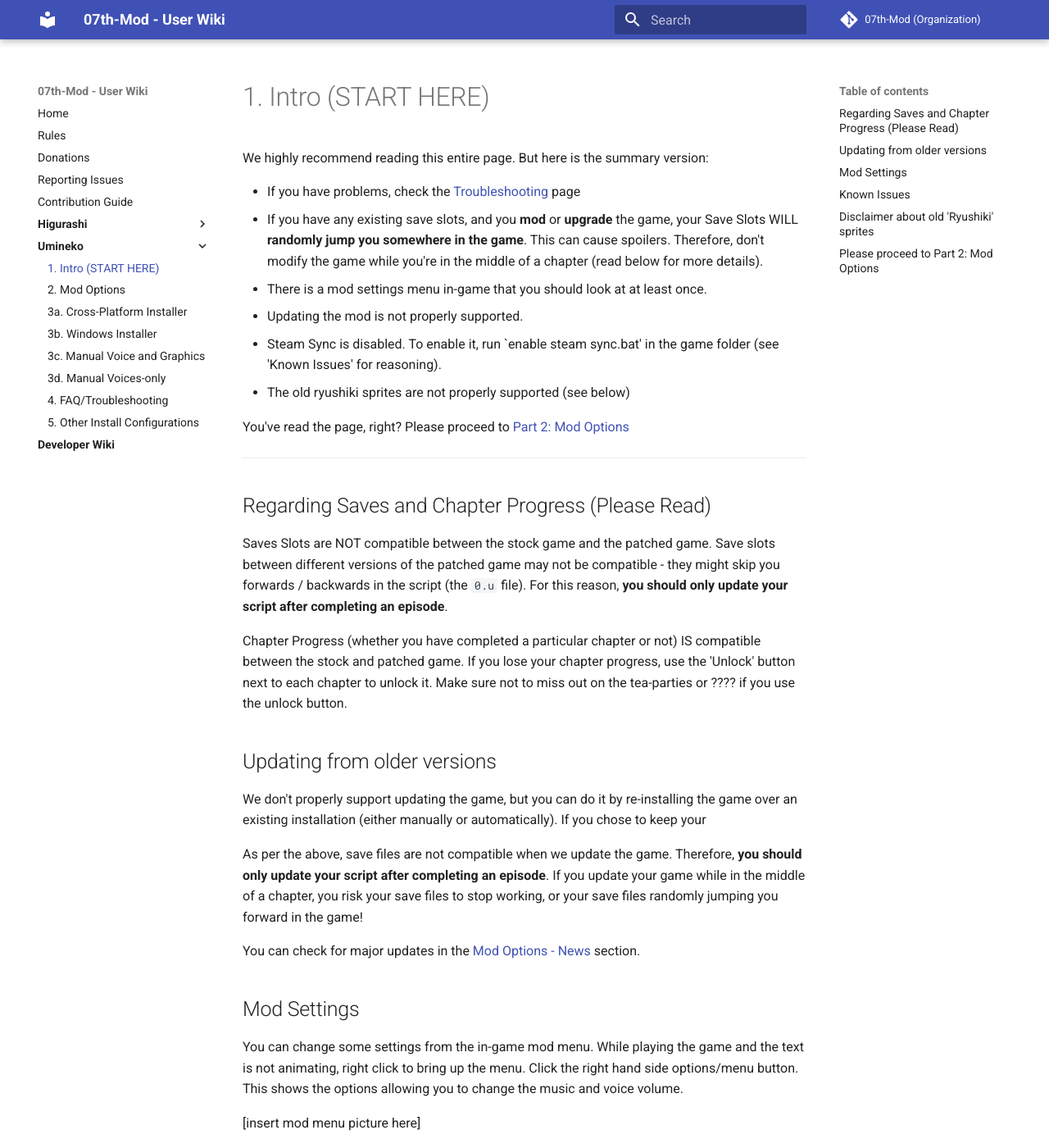
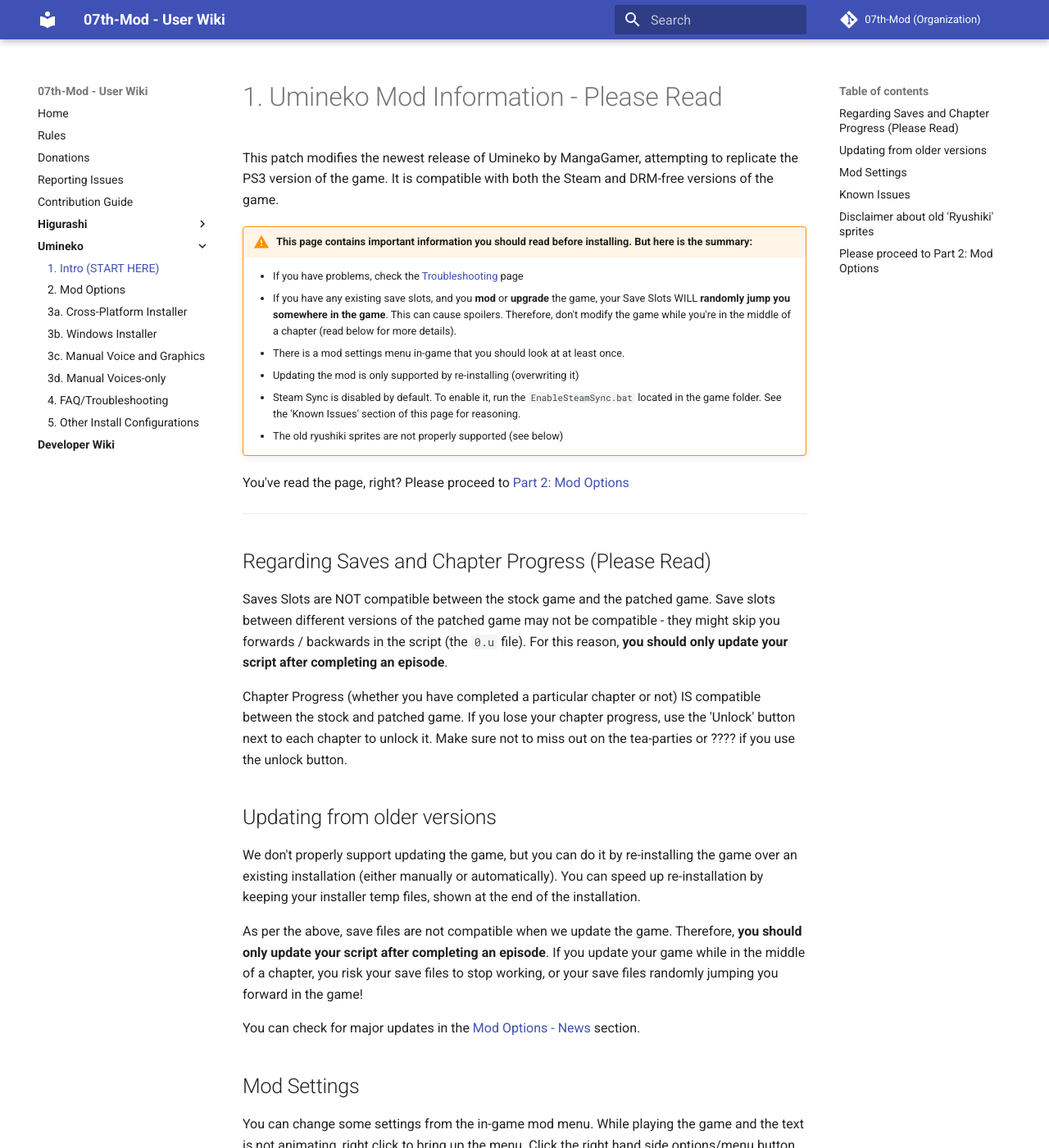
Before and after one commit to 07th-mod/wiki, an MkDocs documentation site: the page built from docs/Umineko/Umineko-Getting-started.md, in a window 1280 px wide and 1400 px high. Shown: the whole window at 82% size. Built offline with MkDocs 1.6.1 and Material for MkDocs 9.7.7, drawn with Linux system fonts in a browser that asks for light colours; some of the changed text lies outside the part shown.

Commit message:
Uminkeo - Update documentation and formatting

```diff
--- a/docs/Umineko/Umineko-Getting-started.md
+++ b/docs/Umineko/Umineko-Getting-started.md
@@ -1,11 +1,14 @@
-We highly recommend reading this entire page. But here is the summary version:
+# 1. Umineko Mod Information - Please Read
 
-- If you have problems, check the [Troubleshooting](Umineko-Part-0-TroubleShooting-and-FAQ.md) page
-- If you have any existing save slots, and you **mod** or **upgrade** the game, your Save Slots WILL **randomly jump you somewhere in the game**. This can cause spoilers. Therefore, don't modify the game while you're in the middle of a chapter (read below for more details).
-- There is a mod settings menu in-game that you should look at at least once.
-- Updating the mod is not properly supported.
-- Steam Sync is disabled. To enable it, run `enable steam sync.bat' in the game folder (see 'Known Issues' for reasoning).
-- The old ryushiki sprites are not properly supported (see below)
+This patch modifies the newest release of Umineko by MangaGamer, attempting to replicate the PS3 version of the game. It is compatible with both the Steam and DRM-free versions of the game.
+
+!!! warning "This page contains important information you should read before installing. But here is the summary:"
+    - If you have problems, check the [Troubleshooting](Umineko-Part-0-TroubleShooting-and-FAQ.md) page
+    - If you have any existing save slots, and you **mod** or **upgrade** the game, your Save Slots WILL **randomly jump you somewhere in the game**. This can cause spoilers. Therefore, don't modify the game while you're in the middle of a chapter (read below for more details).
+    - There is a mod settings menu in-game that you should look at at least once.
+    - Updating the mod is only supported by re-installing (overwriting it)
+    - Steam Sync is disabled by default. To enable it, run the `EnableSteamSync.bat` located in the game folder. See the 'Known Issues' section of this page for reasoning.
+    - The old ryushiki sprites are not properly supported (see below)
 
 You've read the page, right? Please proceed to [Part 2: Mod Options](Umineko-Mod-Options.md)
 
@@ -19,7 +22,7 @@
 
 ## Updating from older versions
 
-We don't properly support updating the game, but you can do it by re-installing the game over an existing installation (either manually or automatically). If you chose to keep your
+We don't properly support updating the game, but you can do it by re-installing the game over an existing installation (either manually or automatically). You can speed up re-installation by keeping your installer temp files, shown at the end of the installation.
 
 As per the above, save files are not compatible when we update the game. Therefore, **you should only update your script after completing an episode**. If you update your game while in the middle of a chapter, you risk your save files to stop working, or your save files randomly jumping you forward in the game!
 
@@ -32,6 +35,7 @@
 [insert mod menu picture here]
 
 ## Known Issues
+
 - Steam Sync is disabled (See [the "Steam Sync doesn't work!" FAQ](Umineko-Part-0-TroubleShooting-and-FAQ.md#steam-sync-doesnt-work) if you wish to re-enable it)
 - For the Question Arcs, the voice quality near the start of the game is poor for some characters (sounds like a phasing effect). The raw PS3 audio files have this problem as well, so I don't think we can fix this.
 
@@ -39,8 +43,8 @@
 
 The old 'Ryushiki' sprites are not *fully* supported, as described below:
 
-- For the Question Arcs, you toggle sprites via the right-click menu.
-- The Answer arcs CANNOT do this.
+- For the Question Arcs, you can toggle sprites via the right-click menu
+- The Answer arcs CANNOT do this
 - There may be some bugs when the old sprites are used
 
 If you really want to play with old sprites, you have the following options:
@@ -51,4 +55,4 @@
 
 ----
 
-##**Please proceed to [Part 2: Mod Options](Umineko-Mod-Options.md)**
+## **Please proceed to [Part 2: Mod Options](Umineko-Mod-Options.md)**
```
Also changed, not shown: docs/Umineko/Umineko-Mod-Options.md (+7 -17 lines), docs/Umineko/Umineko-Part-0-TroubleShooting-and-FAQ.md (+0 -3 lines), docs/Umineko/Umineko-Part-1---Voice-and-Graphics-Patch.md (+4 -5 lines), docs/Umineko/Umineko-Part-1.1---Voices-only-Patch.md (+1 -1 lines), docs/Umineko/Umineko-Part-2-Other-Install-Configurations.md (+12 -0 lines).
